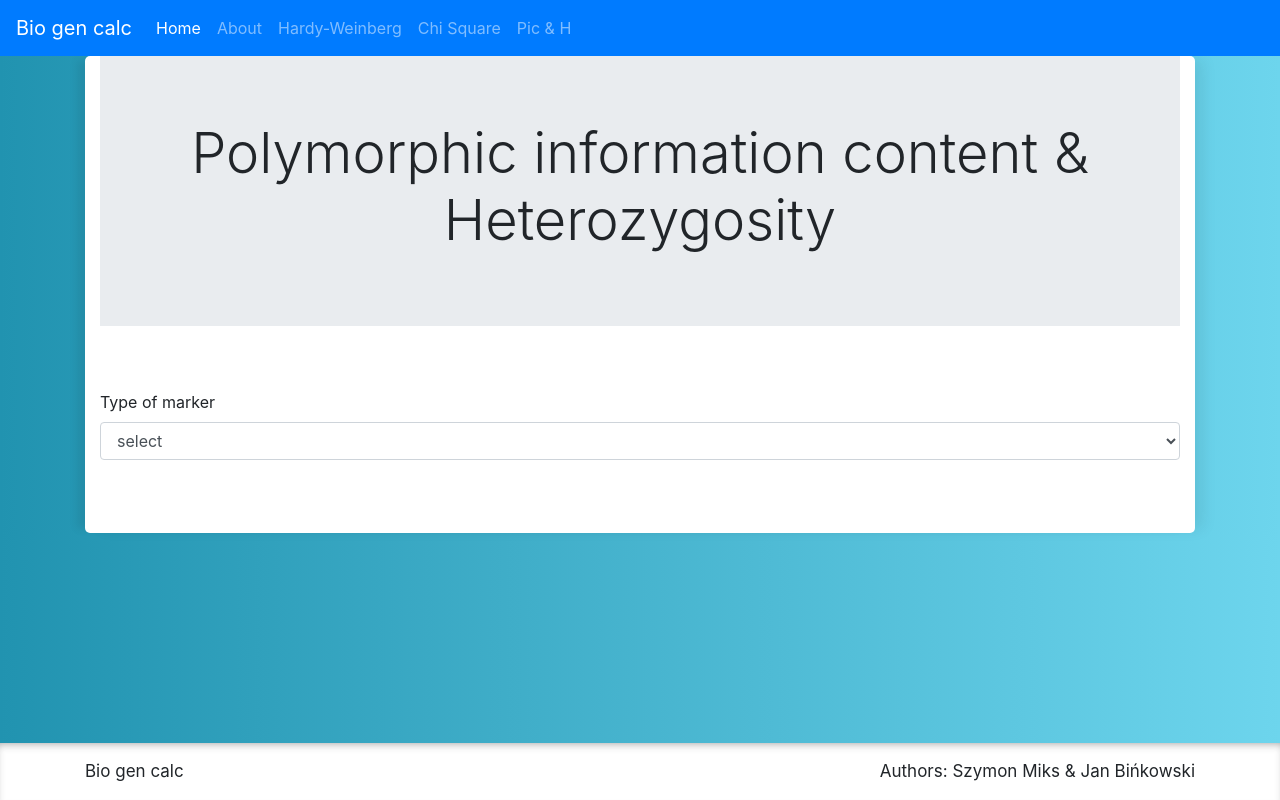
After one commit to szymon6927/bio-gen-calc, a Flask app: page /pic in a window 1280 px wide. The commit adds this page. Run offline with Flask 2, Linux system fonts and the light colour scheme; parts of the project's set-up code (start-up, migrations or seed data) failed here and were passed over; some libraries are stand-ins or nearby versions.

Commit message:
add module for calculating pic in codominance alleles, and adding style changes

```diff
--- a/app/__init__.py
+++ b/app/__init__.py
@@ -25,4 +25,7 @@ def create_app(config_name):
     from .chi_square import chi_square as chi_square
     app.register_blueprint(chi_square)
 
+    from .pic import pic as pic
+    app.register_blueprint(pic)
+
     return app
--- a/app/chi_square/utils.py
+++ b/app/chi_square/utils.py
@@ -15,8 +15,8 @@ class ChiSquareCalculation:
         all_lists = []
         for i in range(self.data["height"]):
             row = self.data["row-" + str(i)]
-            int_row = list(map(float, row))
-            all_lists.append(int_row)
+            float_row = list(map(float, row))
+            all_lists.append(float_row)
 
         observed = np.array(all_lists)
         return observed
--- /dev/null
+++ b/app/pic/views.py
@@ -0,0 +1,21 @@
+from flask import render_template, request, jsonify
+from . import pic
+from .utils import Codominant
+
+
+@pic.route('/pic')
+def pic_page():
+    """
+    Render the pic & h template
+    """
+    return render_template('pic/index.html', title="Polymorphic information content & Heterozygosity")
+
+
+@pic.route('/sendCodominant', methods=['POST'])
+def pic_codominant():
+    data = request.json
+    print(data, flush=True)
+    co_d = Codominant(data)
+    co_d.calcuate_pic()
+
+    return jsonify({'result': data})
--- a/app/static/css/style.css
+++ b/app/static/css/style.css
@@ -5,7 +5,7 @@ body {
 .wrapper {
     background: #fff;
     box-shadow: 12px 0 15px -4px rgba(0,0,0,.075), -12px 0 8px -4px rgba(0,0,0,.075);
-    padding: 0 15px;
+    padding: 0 15px 24px 15px;
     border-radius: 5px;
 }
 
@@ -54,6 +54,19 @@ table th[scope=row] {
     font-weight: bold;
 }
 
+.result-name {
+    line-height: 36px;
+    font-weight: bold;
+}
+
+.result-score {
+    margin-bottom: 10px;
+}
+
+.codominant-wrapper, .dominant-wrapper {
+    display: none;
+}
+
 .footer {
     background: #fff;
     margin-top: 20px;
--- a/app/static/js/ChiSquareArray.js
+++ b/app/static/js/ChiSquareArray.js
@@ -202,8 +202,9 @@ class ChiSquareArray {
           if (result.data.hasOwnProperty(key)) {
             console.log(key + " -> " + result.data[key]);
             let name = key.replace("_", " ");
-            info += `<div class="col result-score" class="btn btn-success">
-              <span class="result-name">${name} = </span> <input class="result-value" type="text" value="${result.data[key]}" />
+            info += `<div class="row result-score">
+              <span class="col-sm-6 col-xs-12 result-name">${name} = </span>
+              <input class="col-sm-6 col-xs-12 result-value" type="text" value="${result.data[key]}" />
             </div>`
           }
         }
--- /dev/null
+++ b/app/static/js/Pic.js
@@ -0,0 +1,58 @@
+class PicH {
+  constructor() {
+    this.markerType = '';
+  }
+
+  setMarkerType(markerType) {
+    this.markerType = markerType;
+  }
+
+  display() {
+    $('.codominant-wrapper, .dominant-wrapper').hide();
+    $(`.${this.markerType}-wrapper`).show();
+  }
+
+  generateCodominantInputs(count) {
+    $('.inputs-wrapper').html('');
+    count = parseInt(count);
+    for (let i = 0; i < count; i++) {
+      let input = `<div class="form-group">
+        <label for="allele-${i}">allele-${i}</label>
+        <input type="number" class="form-control allele-input" id="allele-${i}">
+      </div>`;
+
+      $('.inputs-wrapper').append(input);
+    }
+  }
+
+  buildCodominantJSON() {
+    let data = {};
+    let count = $('.allele-input').length;
+
+    for (let i = 0; i < count; i++) {
+      data[`allele-${i}`] = $(`#allele-${i}`).val();
+    }
+
+    data["count"] = count;
+
+    return JSON.stringify(data);
+  }
+
+  sendCodominant() {
+    let dataJSON = this.buildCodominantJSON();
+    console.log(dataJSON);
+    $.ajax({
+      type: "POST",
+      contentType: "application/json; charset=utf-8",
+      url: "/sendCodominant",
+      data: dataJSON,
+      dataType: "json",
+      success: function (result) {
+        console.log("Successfull!");
+      },
+      error: function (result) {
+        console.log("Something goes wrong, try again!");
+      }
+    })
+  }
+}
--- a/app/static/js/app.js
+++ b/app/static/js/app.js
@@ -1,5 +1,5 @@
 $(document).ready(function () {
-  const chiArray = new ChiSquareArray('.array-wrapper');
+  // const chiArray = new ChiSquareArray('.array-wrapper');
   $('.generate-array').click((e) => {
     console.log("click");
     let width = $('.array-width').val();
@@ -18,7 +18,7 @@ $(document).ready(function () {
     chiArray.sendData();
   });
 
-  const chiArrayGoodness = new ChiSquareOfGoodness('.array-wrapper-goodness');
+  // const chiArrayGoodness = new ChiSquareOfGoodness('.array-wrapper-goodness');
   $('.generate-array-goodness').click(() => {
     let width = $('.goodness-width').val();
     chiArrayGoodness.setWidth(width);
@@ -28,6 +28,24 @@ $(document).ready(function () {
   $('.calcuate-button-goodness').click(() => {
     chiArrayGoodness.sendData();
   });
+
+  const pic = new PicH();
+
+  $('#type-of-marker').change(function () {
+    let markerType = $(this).val();
+    console.log(markerType);
+    pic.setMarkerType(markerType);
+    pic.display();
+  })
+
+  $('.generate-codominant').click(function () {
+    let number = $('.alleles-number').val();
+    pic.generateCodominantInputs(number);
+  });
+
+  $('.calcuate-codominant').click(function () {
+    pic.sendCodominant();
+  })
 });
 
 $(window).bind("load", function () {
--- a/app/templates/about/index.html
+++ b/app/templates/about/index.html
@@ -3,6 +3,8 @@
 {% extends "base.html" %}
 {% block title %}About{% endblock %}
 {% block body %}
-  <p>{{ title }}</p>
-  <p>About project</p>
+  <div class="wrapper">
+    <p>{{ title }}</p>
+    <p>About project</p>
+  </div>
 {% endblock %}
--- a/app/templates/hardy_weinber/index.html
+++ b/app/templates/hardy_weinber/index.html
@@ -3,6 +3,7 @@
 {% extends "base.html" %}
 {% block title %}Hardy Weinber{% endblock %}
 {% block body %}
+<div class="wrapper">
   <p>{{ title }}</p>
 
   {% for field in form %}
@@ -78,6 +79,7 @@
     </p>
     {% endif %}
   </div>
+</div>
 {% endif %}
 
 {% endblock %}
--- a/app/templates/navbar.html
+++ b/app/templates/navbar.html
@@ -19,6 +19,9 @@
       <li class="nav-item">
         <a class="nav-link" href="{{ url_for('chi_square.chi_square_page') }}">Chi Square</a>
       </li>
+      <li class="nav-item">
+        <a class="nav-link" href="{{ url_for('pic.pic_page') }}">Pic & H</a>
+      </li>
     </ul>
   </div>
 </nav>
--- /dev/null
+++ b/app/templates/pic/index.html
@@ -0,0 +1,79 @@
+<!-- app/templates/home/index.html -->
+
+{% extends "base.html" %}
+{% block title %}Hardy Weinber{% endblock %}
+{% block body %}
+<div class="wrapper">
+  <div class="jumbotron jumbotron-fluid">
+      <div class="container">
+        <h1 class="display-4 text-center">{{ title }}</h1>
+      </div>
+    </div>
+
+  <section class="pic-h">
+    <div class="row">
+      <div class="col-md-12 col-sm-12 col-xs-12">
+        <div class="form-group">
+          <label for="type-of-marker">Type of marker</label>
+          <select class="form-control" id="type-of-marker">
+            <option>select</option>
+            <option value="dominant">Dominant marker</option>
+            <option value="codominant">Codominant marker</option>
+          </select>
+        </div>
+      </div>
+      <div class="col-md-12 col-sm-12 col-xs-12 markers-options">
+        <div class="codominant-wrapper">
+          <div class="row">
+            <div class="col col-md-3 col-sm-6 col-xs-6">
+              <div class="form-group">
+                <label for="alleles-number">Number of alleles</label>
+                <input id="alleles-number" type="number" class="form-control alleles-number" placeholder="alleles number">
+              </div>
+            </div>
+
+            <div class="col col-md-3 col-sm-6 col-xs-6">
+              <button type="submit" class="btn btn-block btn-primary generate-codominant">Generate!</button>
+            </div>
+
+            <div class="col col-md-3 col-sm-6 col-xs-6">
+              <button type="submit" class="btn btn-block btn-success calcuate-codominant">Calculate!</button>
+            </div>
+
+          </div>
+          <div class="row">
+            <div class="col-md-6 offset-md-3 col-sm-12 col-xs-12">
+              <div class="inputs-wrapper"></div>
+            </div>
+          </div>
+        </div>
+        <div class="dominant-wrapper">
+          <div class="row">
+            <div class="col col-md-4 col-sm-4 col-xs-12">
+              <div class="form-group">
+                <label for="amplified-marker">Number of amplified marker</label>
+                <input id="amplified-marker" type="number" class="form-control amplified-marker" placeholder="amplified marker">
+              </div>
+            </div>
+
+            <div class="col col-md-4 col-sm-4 col-xs-12">
+              <div class="form-group">
+                <label for="absecnce-marker">Number of absecnce marker</label>
+                <input id="absecnce-marker" type="number" class="form-control absecnce marker" placeholder="absecnce marker">
+              </div>
+            </div>
+
+            <div class="col col-md-3 col-sm-6 col-xs-6">
+              <button type="submit" class="btn btn-block btn-success calcuate-dominant">Calculate!</button>
+            </div>
+          </div>
+        </div>
+      </div>
+    </div>
+  </section>
+</div>
+{% endblock %}
+
+{% block scripts %}
+<script src="{{ url_for('static', filename='js/Pic.js') }}"></script>
+{% endblock %}
```
Also changed, not shown: app/pic/__init__.py (added, +7 -0 lines), app/pic/utils.py (added, +51 -0 lines), app/static/js/ChiSquareOfGoodness.js (+32 -15 lines), app/templates/chi_square/index.html (+5 -2 lines). Lines whose indentation alone changed are shown as unchanged.
